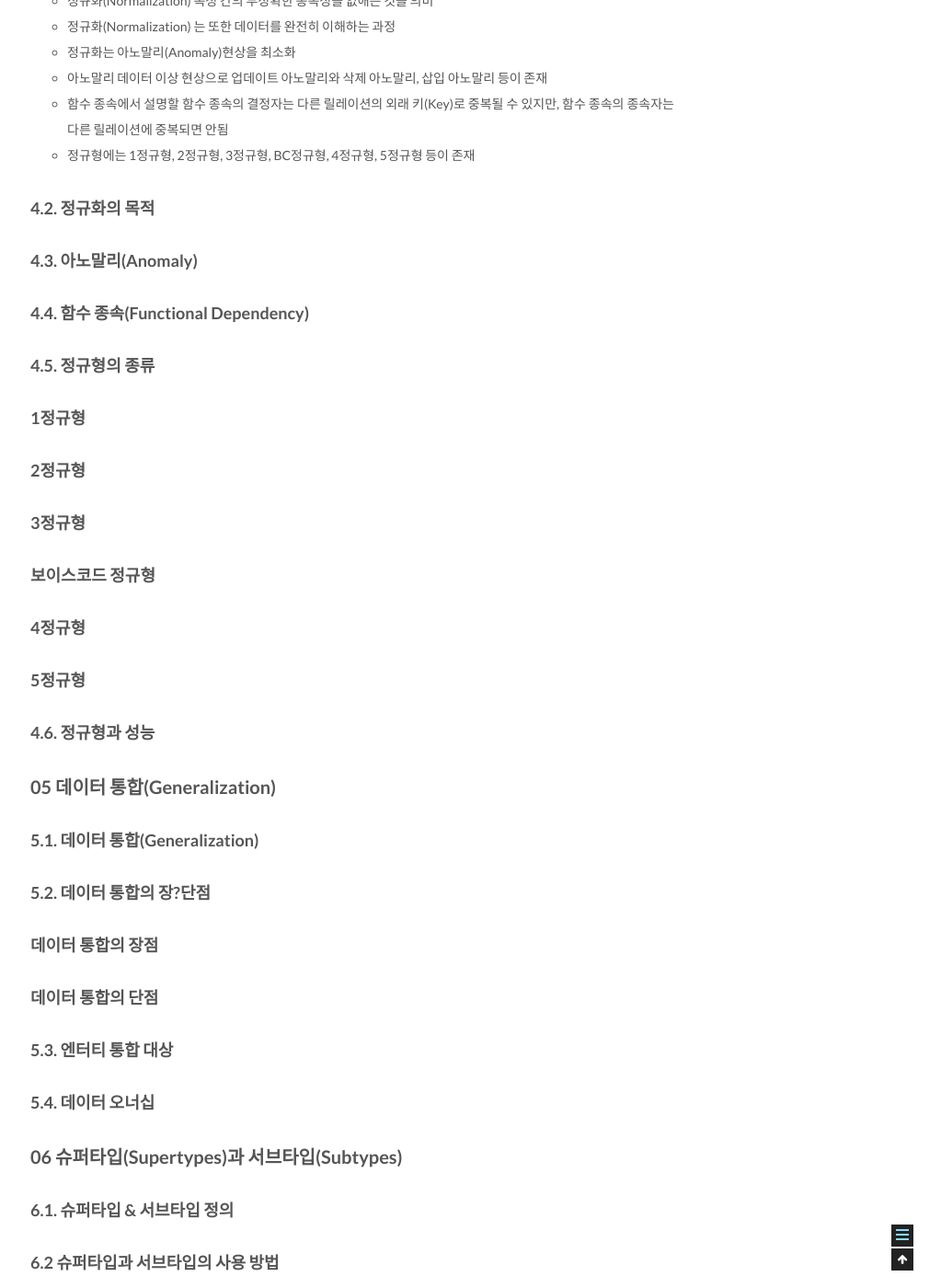
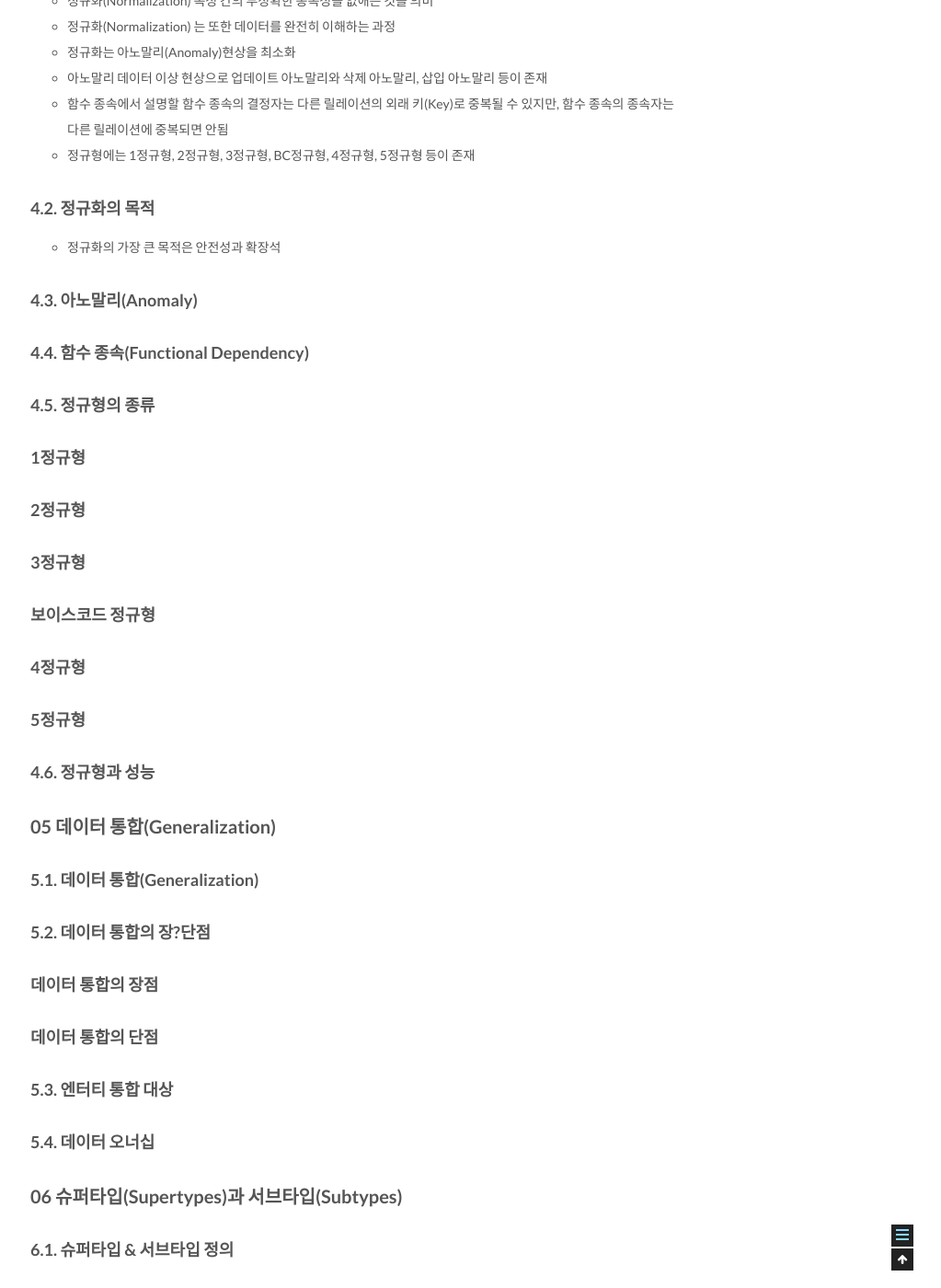
Before and after one commit to csj4032/csj4032.github.io, a Jekyll site: the page built from _posts/2018-05-02-관계형데이터모델링프리미엄가이드.md, in a window 1280 px wide and 1400 px high, scrolled down 11664 px. Shown: the whole window at 92% size, without its empty margins (257-1280 px from the left). Built offline with Jekyll 4.4.1, drawn with Linux system fonts in a browser that asks for light colours; comment, search, counter and statistics services are not loaded.

Commit message:
관계형 데이터 베이스 모델링 포스팅 수정

```diff
--- a/_posts/2018-05-02-관계형데이터모델링프리미엄가이드.md
+++ b/_posts/2018-05-02-관계형데이터모델링프리미엄가이드.md
@@ -356,6 +356,7 @@ comments: true
 * 정규형에는 1정규형, 2정규형, 3정규형, BC정규형, 4정규형, 5정규형 등이 존재
 
 ### 4.2. 정규화의 목적
+* 정규화의 가장 큰 목적은 안전성과 확장석
 
 ### 4.3. 아노말리(Anomaly)
 
```
